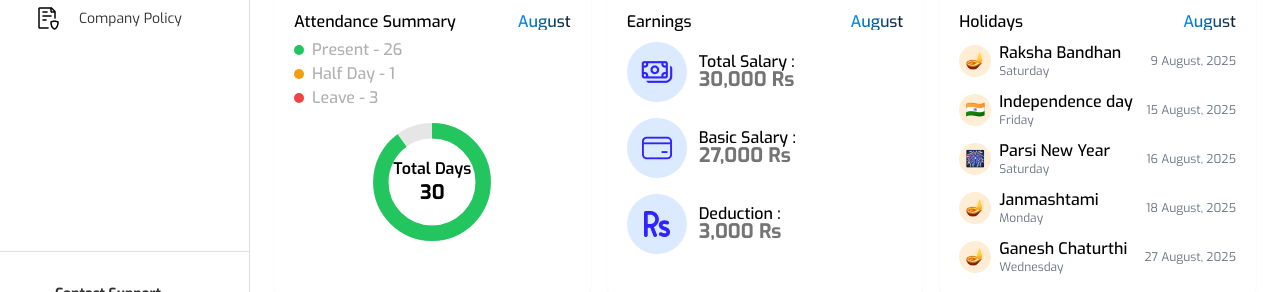
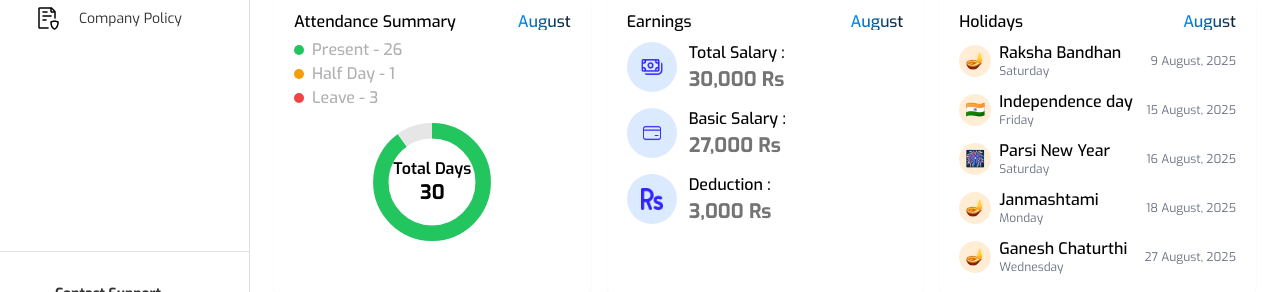
Before and after one commit to AnkitGig/TechnoHRM-Ankit, a React (Create React App) app: page /dashboard in a window 1280 px wide. Shown: the part 412-704 px from the top of the page. Built offline with nearby package versions, Linux system fonts and the light colour scheme.

Commit message:
Add a Padding

```diff
--- a/public/assets/css/style.css
+++ b/public/assets/css/style.css
@@ -1092,8 +1092,8 @@ input[type="reset"] {
 }
 
 .earnings-icon {
-  width: 60px;
-  height: 60px;
+  width: 50px;
+  height: 50px;
   border-radius: var(--border-radius);
   background-color: var(--color-blue-100);
   display: flex;
@@ -1107,6 +1107,7 @@ input[type="reset"] {
 .earnings-icon-symbol {
   color: var(--color-primary);
   font-weight: 700;
+  width: 22px;
 }
 
 .earnings-details {
@@ -1127,6 +1128,7 @@ input[type="reset"] {
   line-height: 100%;
   letter-spacing: 0%;
   color: #747474;
+    margin-top: 9px;
 }
 
 /* Holidays List */
--- a/src/pages/Dashboard.jsx
+++ b/src/pages/Dashboard.jsx
@@ -126,10 +126,11 @@ const Dashboard = ({ currentPage, setCurrentPage }) => {
           {/* Header */}
         <div className="dashboard-header">
   <div className="dashboard-title-wrapper" style={{ display: 'flex', alignItems: 'center', gap: '10px' }}>
+
     <img
       src={Vector}
       alt="Dashboard Icon"
-      style={{ width: '19px', height: '19px' }}
+      style={{ width: '19px', height: '19px'  }}
     />
     <div>
       <h1 className="dashboard-title">Dashboard</h1>
```
